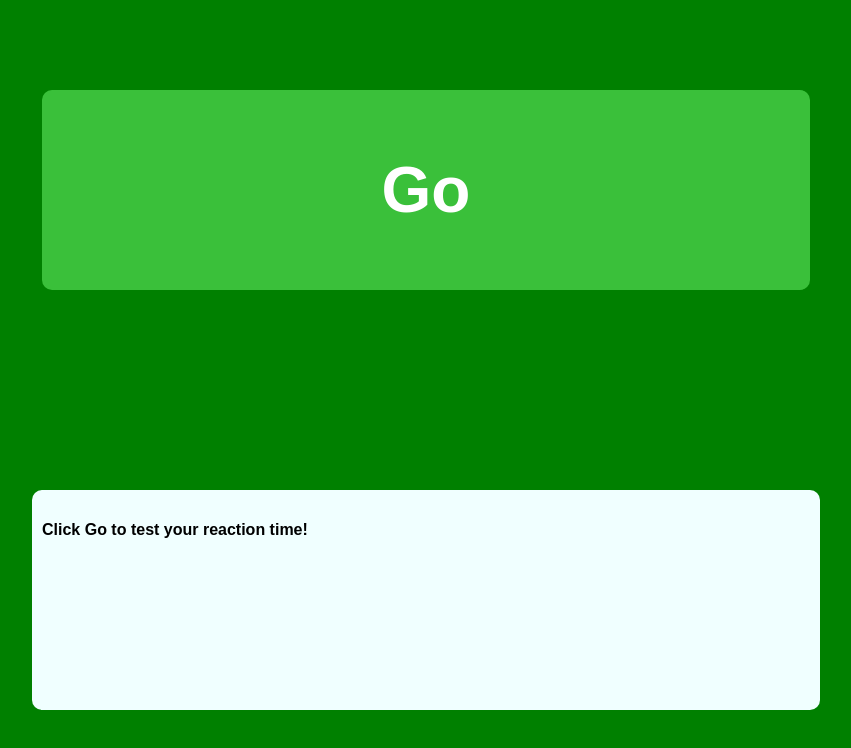
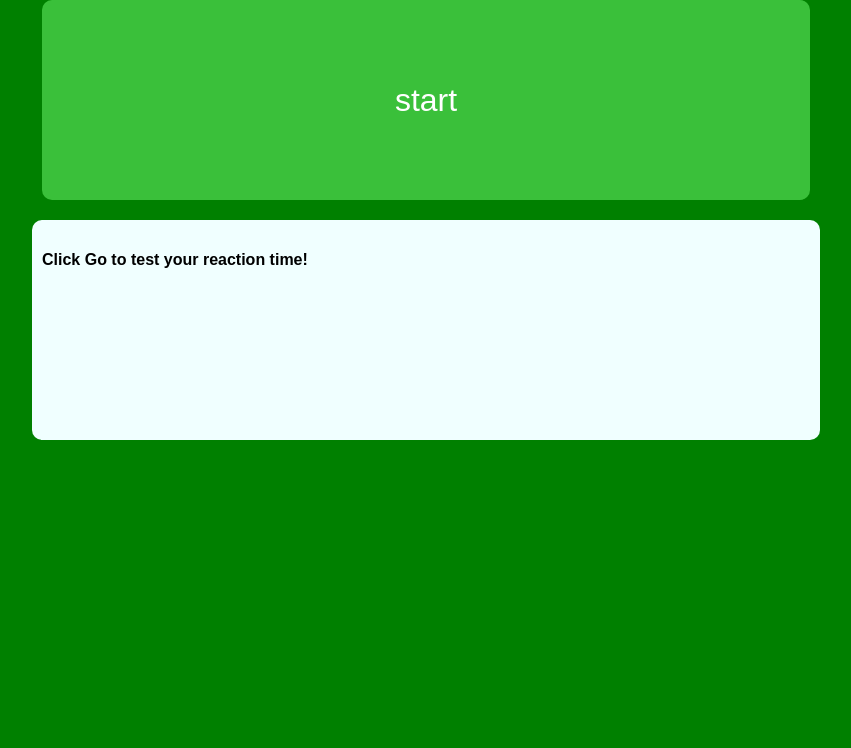
Before and after one commit to anubharajput/exercise3, a Vue app: page / in a window 1280 px wide. Shown: the top 748 px of the page, without its empty margins (214-1065 px from the left). Built offline with nearby package versions, Linux system fonts and the light colour scheme.

Commit message:
add some edge cases

```diff
--- a/src/App.vue
+++ b/src/App.vue
@@ -1,66 +1,103 @@
 <script>
 import Result from './Components/Result.vue';
 import ShowCard from './Components/ShowCard.vue';
+
 export default {
     data() {
         return {
-            maxValue:0,
+            maxValue: 0,
             showBtn: true,
             backdrop: true,
-            reactionTime:0,
-            timeDiff:0,
+            reactionTime: 0,
+            timeDiff: 0,
             showModelComponent: false,
-            handleResult:0
-      }
+            handleResult: null,
+            storeTime: 0,
+            changeBackgroundColor: true,
+            buttonType:"start",
+            instructionMsz:"Click Go to test your reaction time!",
+            showResult:false,
+            highScore:0
+        }
     },
     methods: {
         changeBackground() {
-            setTimeout(() => {
-                this.backdrop=!this.backdrop
-                this.reactionTime=Date.now();
-            }, Math.floor(Math.floor(Math.random() * (10000 - 3000 + 1)) + 3000));
+            this.storeTime = setInterval(() => {
+                this.backdrop = !this.backdrop;
+                this.reactionTime = Date.now();
+            }, Math.floor(Math.random() * (10000 - 3000 + 1)) + 3000);
         },
-        getReactionTime(){
-         this.timeDiff=Date.now()-this.reactionTime;
-         console.log(this.reactionTime);
-         if(this.reactionTime===0 && this.handleResult===0)
-         this.handleResult=1;
-         else if(this.reactionTime===0 && this.handleResult==1)
-         this.handleResult=0;
-        else if(this.reaction!==0)
-        this.handleResult=2;
-         console.log("ok");
-
-         console.log(this.reactionTime);
-         console.log(this.timeDiff);
+        getReactionTime() {
+            if(this.buttonType==='start')
+            this.buttonType='stop'
+        else
+        this.buttonType='start'
+        this.timeDiff = Date.now() - this.reactionTime;
+        if(this.handleResult===0 && this.buttonType==="start" && this.timeDiff===0){
+            this.instructionMsz='Click Go to test your reaction time!';
+            console.log(this.timeDiff);
+           }
+            else if (this.reactionTime === 0 && this.buttonType==="stop")
+                this.instructionMsz = "Pay attention. Click stop when the color changes.";
+            else if (this.reactionTime === 0 && this.buttonType==="start")
+                this.instructionMsz = "Too quick... Try again!";
+            else if (this.reactionTime !== 0) {
+                this.instructionMsz="your score is"
+                this.changeBackgroundColor=false;
+                console.log("clear");
+                this.showResult=true;
+        }
         },
         showModel() {
             this.showModelComponent = !this.showModelComponent;
+            if(this.showModelComponent===false){
+            this.changeBackgroundColor=true;
+            console.log(this.changeBackgroundColor);
+            }
+        },
+        updateMaxValue(value) {
+            this.maxValue = value;
+
+
+    }
+    },
+    watch: {
+    changeBackgroundColor(newValue) {
+        if (newValue === true) {
+            console.log("started");
+            this.handleResult=0;
+            this.changeBackground();
+            this.showResult=false;
+            this.maxValue=0;
+            this.timeDiff=0;
+            this.reactionTime=0;
+            this.instructionMsz='Click Go to test your reaction time!'
+
+        } else {
+            clearInterval(this.storeTime);
         }
+    },
+   },
+    components: {
+        Result,
+        ShowCard
     },
     mounted() {
         this.changeBackground();
     },
-    components: {
-        Result,
-        ShowCard
-    }
+
+
 }
 </script>
 
 <template>
     <div class="main-container" :class="{'background-color-green': backdrop, 'background-color-blue': !backdrop}">
-        <div :class="{ 'card': showBtn === true, 'card2': showBtn !== true} " id="card1" @click="showBtn = !showBtn , getReactionTime(),vh">
-            <h1 v-if="showBtn" >Go</h1>
-            <h1 v-else>Stop</h1>
+        <div :class="{ 'card': showBtn === true, 'card2': showBtn !== true} " id="card1"  @click="showBtn=!showBtn, getReactionTime()">
+           {{ buttonType }}
         </div>
-        <Result :handleResult="handleResult"
-        :timeDiff="timeDiff"
-        :maxValue="maxValue"
-        :showModel="showModel"/>
+        <Result :instructionMsz="instructionMsz" :timeDiff="timeDiff" :maxValue="maxValue" @update:maxValue="updateMaxValue" :showModel="showModel" :showResult="showResult" :highScore="highScore"/>
     </div>
-    <ShowCard v-if="showModelComponent" :showModel="showModel" :maxValue="maxValue"
-    :timeDiff="timeDiff" />
+    <ShowCard v-if="showModelComponent" :showModel="showModel" :maxValue="maxValue"/>
 </template>
 
 <style scoped>
@@ -75,7 +112,7 @@ export default {
 
 .card {
     width: 60%;
-    margin: auto;
+    margin:0 auto;
     height: 200px;
     border-radius: 10px;
     background-color: rgba(86, 223, 86, 0.679);
@@ -83,7 +120,7 @@ export default {
 
 .card2 {
     width: 60%;
-    margin: auto;
+    margin:  0px auto;
     height: 200px;
     border-radius: 10px;
     background-color: rgba(251, 41, 41, 0.768);
--- a/src/Components/Result.vue
+++ b/src/Components/Result.vue
@@ -1,13 +1,14 @@
 <template>
  <div class="container">
-    <h4 v-if="handleResult===0">Click Go to test your reaction time!</h4>
-    <h4 v-else-if="handleResult===1">Too quick... Try again!</h4>
-    <h4 v-else-if="handleResult===2">Your reaction time was {{ maxValue }} seconds.</h4>
+   <h4 v-if="showResult">{{instructionMsz }}
+  {{ maxValue }}</h4>
+  <h4 v-else>{{ instructionMsz }}</h4>
+  <h4 v-if="highScore!==0"> High Score is={{ highScore }}</h4>
  </div>
 </template>
 <script>
 export default{
-    props:['handleResult','timeDiff','maxValue', 'showModel'],
+    props:['instructionMsz','timeDiff','maxValue', 'showModel','showResult','highScore'],
     data()
     {
         return{
@@ -16,24 +17,19 @@ export default{
         }
     },
     watch: {
-    handleResult(newValue) {
+    timeDiff(newValue) {
 
-      if (newValue === 2) {
+      if (this.showResult) {
+        if(this.arr.length===0){
         this.currentValue=this.timeDiff;
-        if(this.arr.length===0){
-        this.$emit('update:this.maxValue', this.timeDiff);
-        console.log(this.maxValue);
+        this.$emit('update:maxValue', this.timeDiff);
         this.showModel();
         }
-    //     this.arr.push(this.timeDiff);
-    //     this.$emit('update:this.maxValue', this.timeDiff);
-    //     if(this.maxValue<this.timeDiff)
-    //     this.$emit('update:this.maxValue', this.timeDiff);
-    // }
-    // if(this.currentValue===this.maxValue && this.currentValue!=0){
-    //     console.log("height score is");
-    // this.showModel();
-    // }
+        else if(this.currentValue<this.timeDiff)
+        {
+          this.$emit('update:maxValue', this.timeDiff-this.maxValue);
+          this.currentValue=this.timeDiff
+        }
     }
   }
 }
@@ -42,7 +38,7 @@ export default{
 <style>
 .container{
     width:60%;
-    margin:auto;
+    margin:0px auto;
     height:200px;
     background-color: azure;
     border-radius:10px;
--- a/src/Components/ShowCard.vue
+++ b/src/Components/ShowCard.vue
@@ -20,7 +20,7 @@
     background-color: white;
     padding: 20px;
     width: 30%;
-    margin: auto;
+    margin:0px auto;
     top: 200px;
     border-radius: 10px;
     z-index: 2;
@@ -47,7 +47,7 @@
 
 <script>
 export default {
-    props: ['showModel','maxValue','timeDiff'],
+    props: ['showModel','maxValue'],
 
 };
 </script>
```
